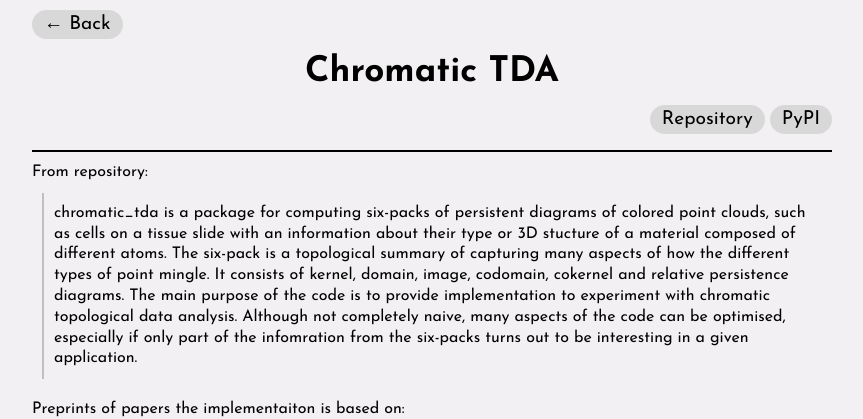
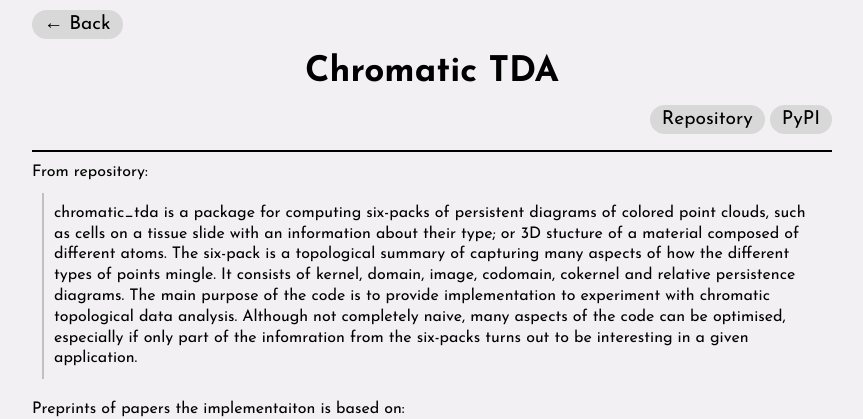
Before and after one commit to cat-list/cat-list.github.io, a Jekyll site: the page built from _software/chromatic-tda.md, in a window 1280 px wide. Shown: the top 419 px of the page, without its empty margins (208-1071 px from the left). Built offline with Jekyll 4.4.1, drawn with Linux system fonts in a browser that asks for light colours; comment, search, counter and statistics services are not loaded.

Commit message:
Update chromatic-tda.md
Fixed broken link, corrected a typo.

```diff
--- a/_software/chromatic-tda.md
+++ b/_software/chromatic-tda.md
@@ -17,11 +17,11 @@
 ---
 
 From repository:
-> chromatic_tda is a package for computing six-packs of persistent diagrams of colored point clouds, such as cells on a tissue slide with an information about their type or 3D stucture of a material composed of different atoms. The six-pack is a topological summary of capturing many aspects of how the different types of point mingle. It consists of kernel, domain, image, codomain, cokernel and relative persistence diagrams.
+> chromatic_tda is a package for computing six-packs of persistent diagrams of colored point clouds, such as cells on a tissue slide with an information about their type; or 3D stucture of a material composed of different atoms. The six-pack is a topological summary of capturing many aspects of how the different types of points mingle. It consists of kernel, domain, image, codomain, cokernel and relative persistence diagrams.
 > The main purpose of the code is to provide implementation to experiment with chromatic topological data analysis. Although not completely naive, many aspects of the code can be optimised, especially if only part of the infomration from the six-packs turns out to be interesting in a given application.
 
 Preprints of papers the implementaiton is based on:
-* [Chromatic Topological Data Analysis](arxiv.org/abs/2406.04102) -- survey of the main ideas
+* [Chromatic Topological Data Analysis](https://arxiv.org/abs/2406.04102) -- survey of the main ideas
 * [Chromatic Alpha Complexes](https://arxiv.org/abs/2212.03128) -- the main paper detailing the construction and mathematics behind it
 * [On the Size of Chromatic Delaunay Mosaics](https://arxiv.org/abs/2212.03121) -- analysis of the combinatorial aspects of the main simplicial complex used
 
```
